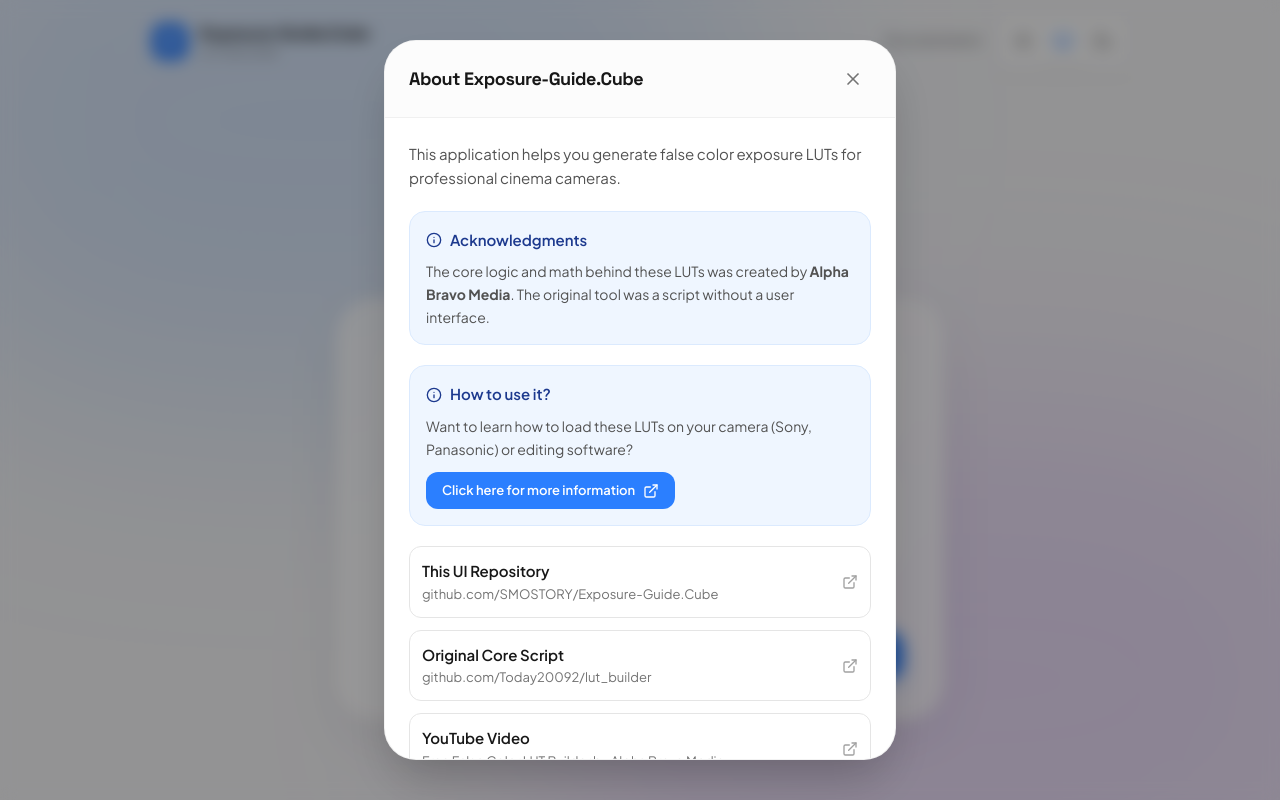
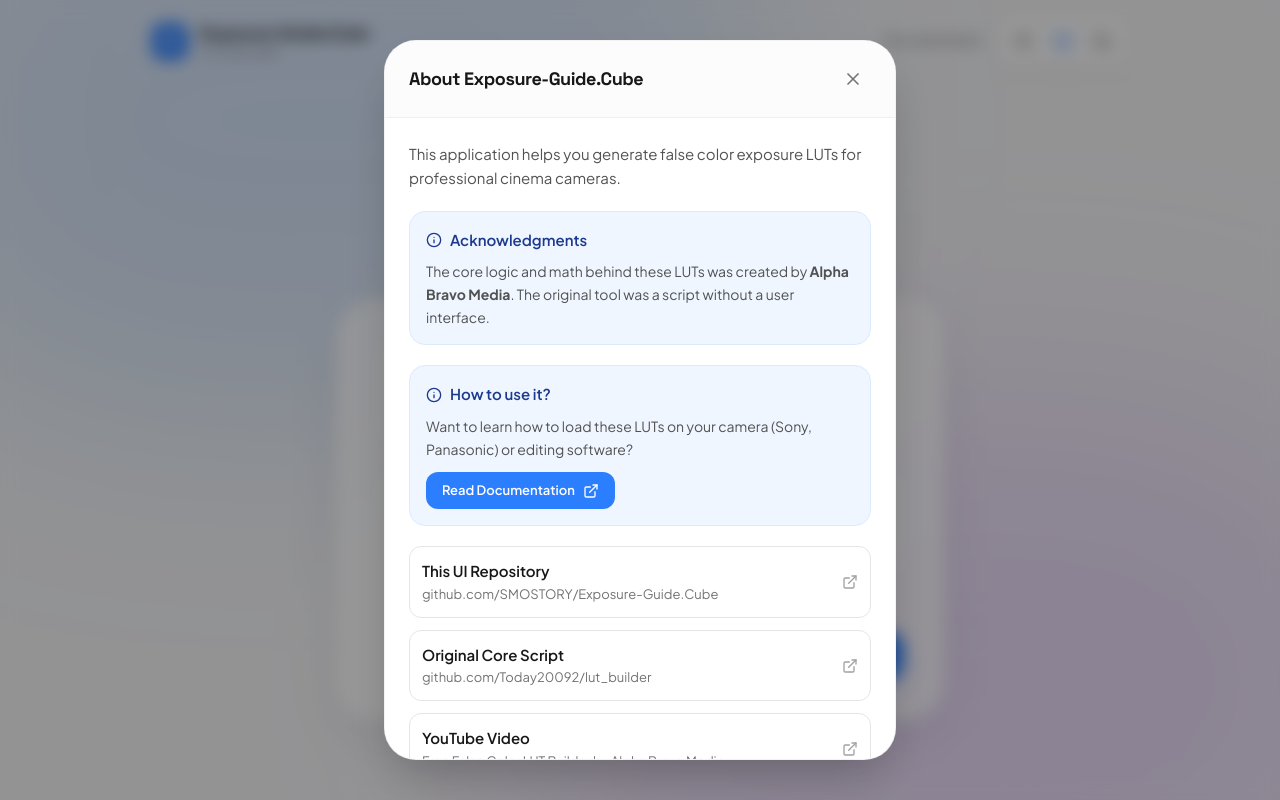
Before and after one commit to SMOSTORY/Exposure-Guide.Cube, a React (Vite) app: page / in a window 1280 px wide. Both pictures are taken after a click on the button "Documentation". Built offline with nearby package versions, Linux system fonts and the light colour scheme.

Commit message:
ui: update documentation link label and styling
Refined the "Read Documentation" link to improve clarity and ensure the button width scales to its content.

```diff
--- a/src/App.tsx
+++ b/src/App.tsx
@@ -614,9 +614,9 @@
                   href="https://github.com/SMOSTORY/Exposure-Guide.Cube#how-to-use-the-lut-cube-file"
                   target="_blank"
                   rel="noopener noreferrer"
-                  className="inline-flex items-center gap-2 mt-3 px-4 py-2 bg-blue-500 hover:bg-blue-600 text-white rounded-xl text-[13px] font-semibold transition-colors cursor-pointer"
+                  className="inline-flex items-center gap-2 mt-3 px-4 py-2 bg-blue-500 hover:bg-blue-600 text-white rounded-xl text-[13px] font-semibold transition-colors cursor-pointer w-fit"
                 >
-                  Click here for more information
+                  Read Documentation
                   <ExternalLink className="w-4 h-4" />
                 </a>
               </div>
```
